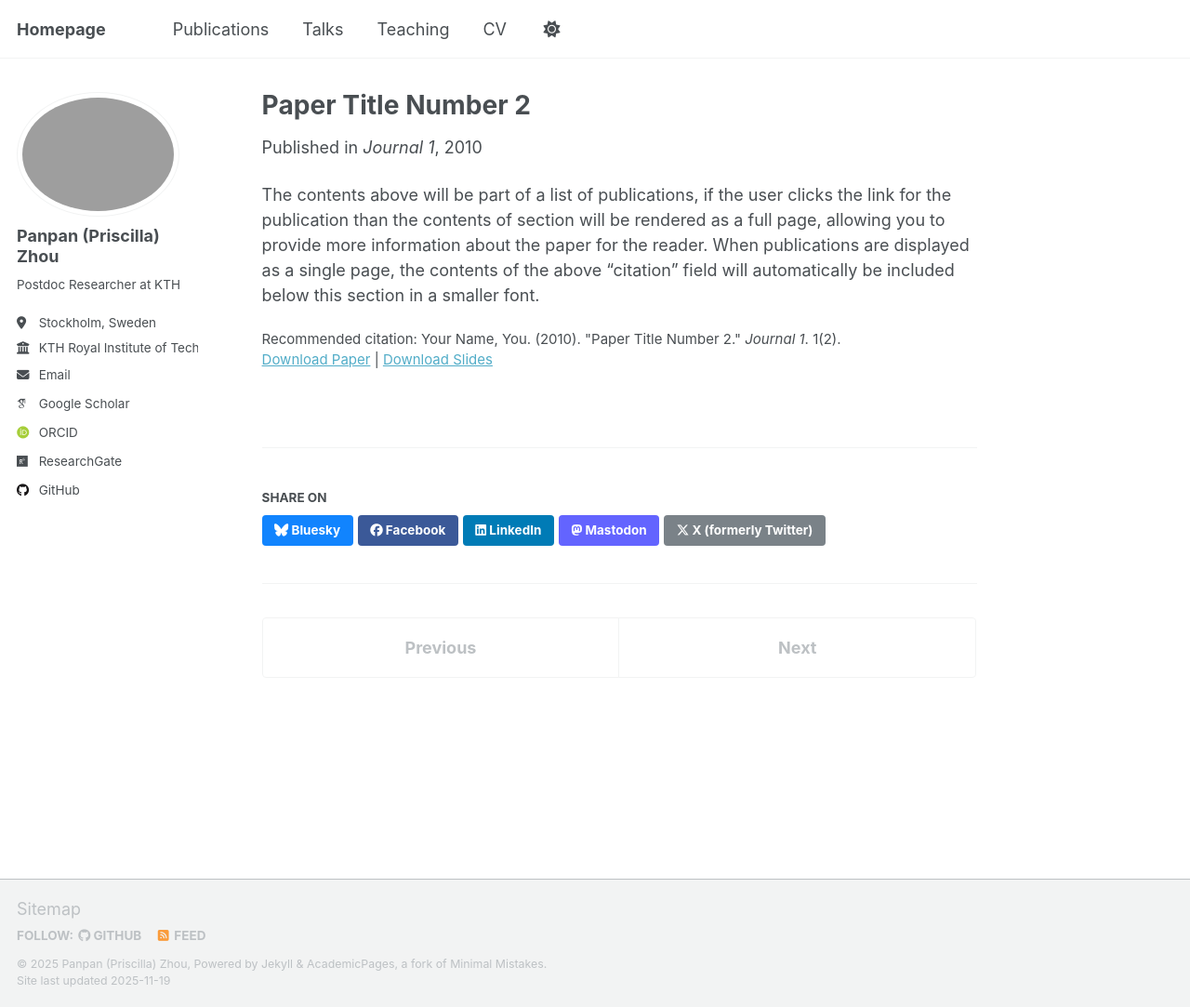
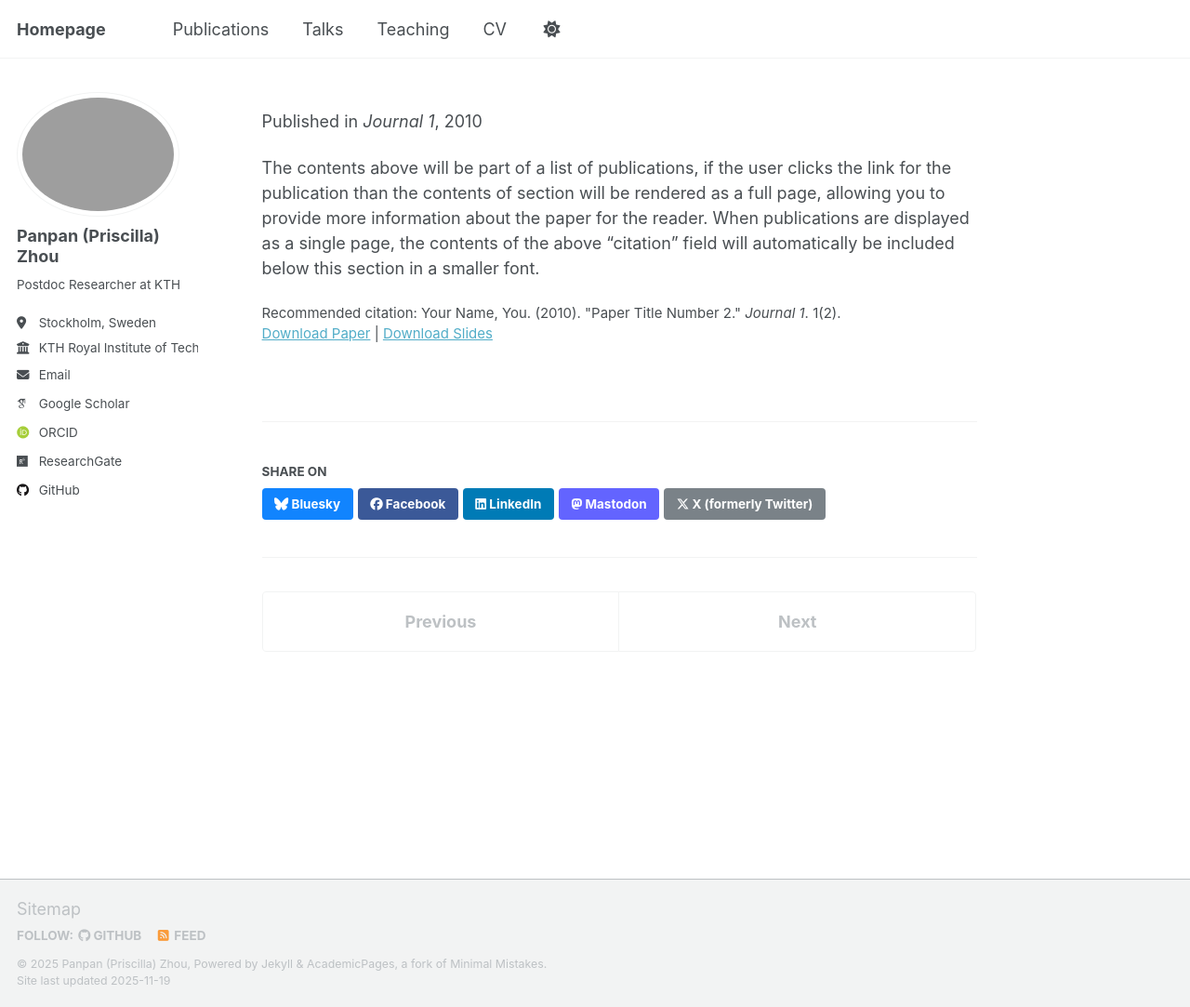
Before and after one commit to PanpanZhou11/Panpan-Zhou.github.io, a Jekyll site: the page built from _publications/2010-10-01-paper-title-number-2.md, in a window 1280 px wide and 1083 px high. Shown: the whole window at 93% size. Built offline with Jekyll 4.4.1, drawn with Linux system fonts in a browser that asks for light colours; some web fonts are replaced; a script that is not in the unit is left out.

Commit message:
Update 2010-10-01-paper-title-number-2.md

```diff
--- a/_publications/2010-10-01-paper-title-number-2.md
+++ b/_publications/2010-10-01-paper-title-number-2.md
@@ -1,5 +1,5 @@
 ---
-title: "Paper Title Number 2"
+title: ""
 collection: publications
 category: manuscripts
 permalink: /publication/2010-10-01-paper-title-number-2
```
